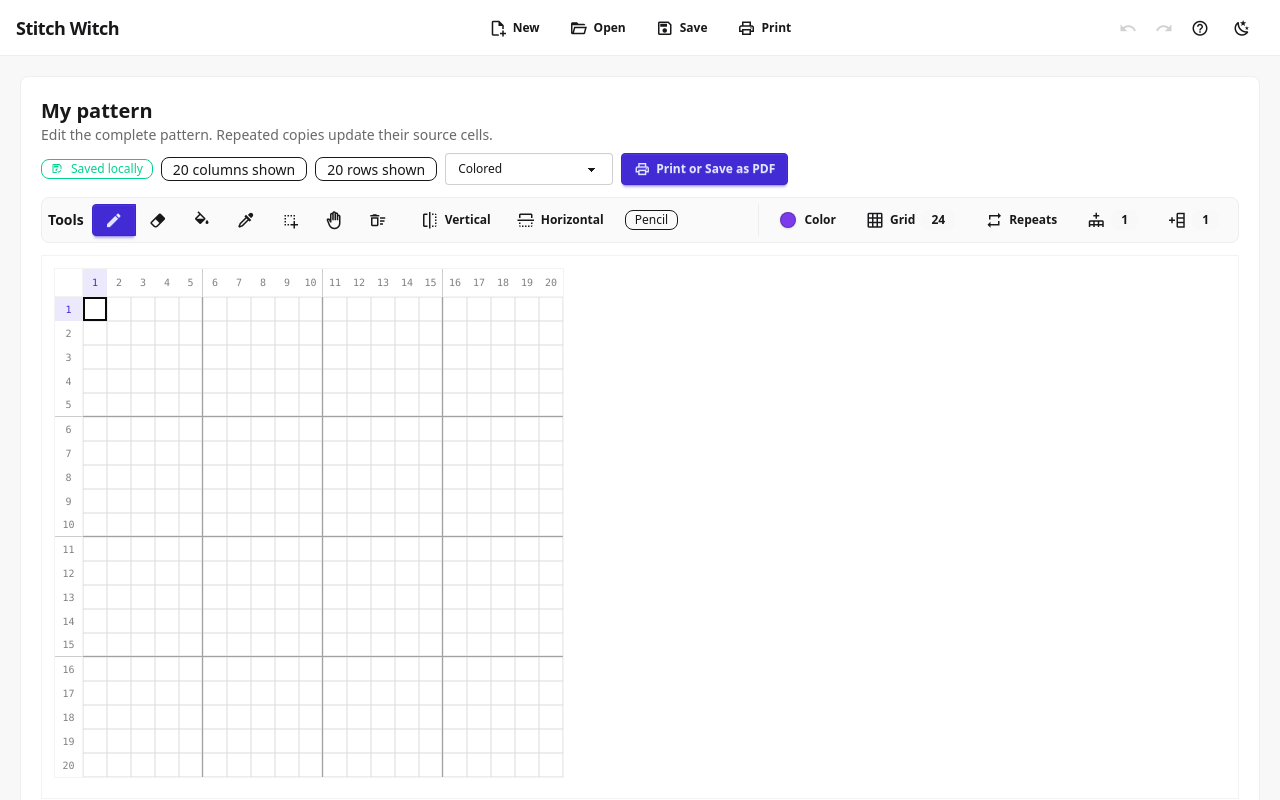
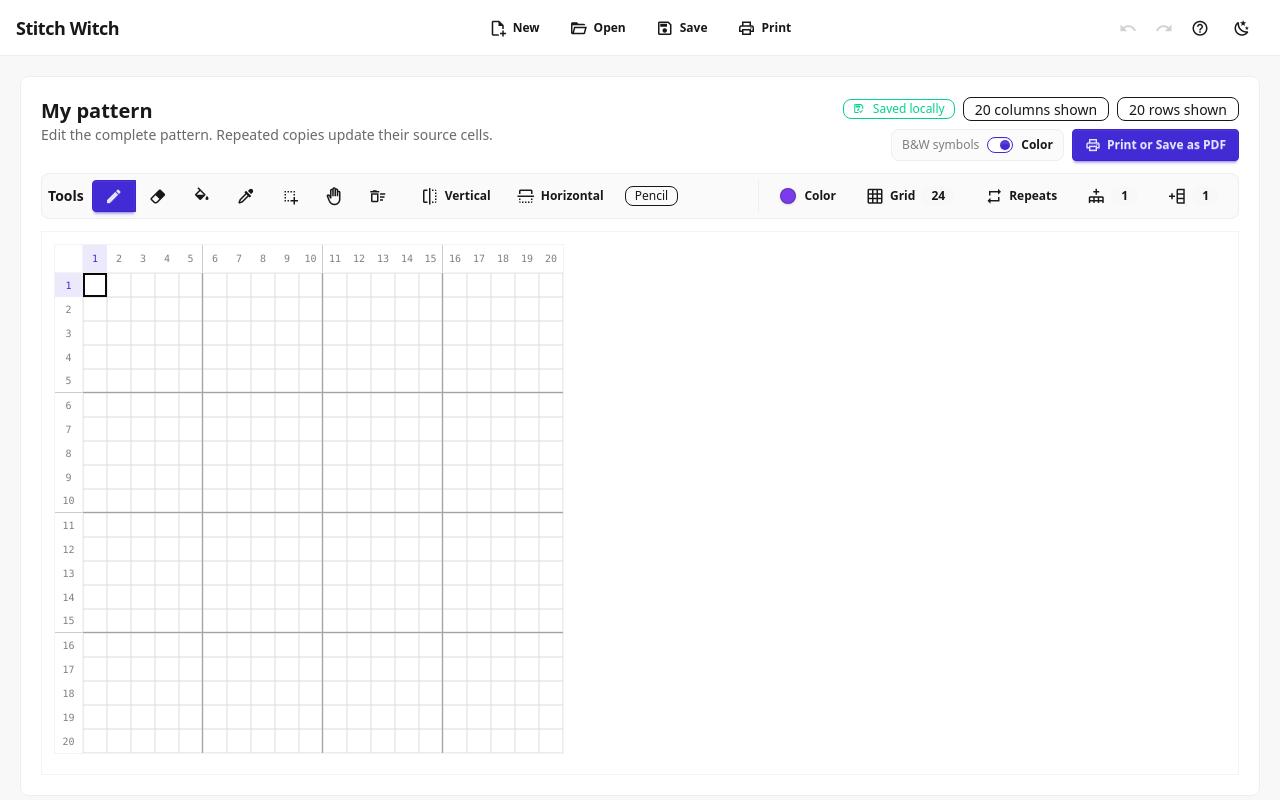
Before and after one commit to carinaruut/stitchwitch, a Vue app: page / in a window 1280 px wide. Shown: the top 800 px of the page. Built offline with nearby package versions, Linux system fonts and the light colour scheme.

Commit message:
update pdf

```diff
--- a/src/App.vue
+++ b/src/App.vue
@@ -32,6 +32,10 @@ const fileInput = ref<HTMLInputElement | null>(null)
 const pendingImport = ref<PatternProject | null>(null)
 const placingSelection = ref(false)
 const printMode = ref<PrintMode>('color')
+const printInColor = computed({
+  get: () => printMode.value === 'color',
+  set: (value: boolean) => { printMode.value = value ? 'color' : 'symbols' },
+})
 const downloadBackupNeeded = ref(pattern.restoredAutosave.value)
 const toolShortcuts: Record<string, DrawingTool> = {
   p: 'pencil',
@@ -274,27 +278,31 @@ onBeforeUnmount(() => {
       <main class="mx-auto max-w-[90rem] space-y-4">
         <section class="card border border-base-300 bg-base-100">
           <div class="card-body gap-3 p-3 sm:p-5">
-              <div class="flex flex-wrap items-center justify-between gap-2">
+              <div class="flex flex-wrap items-start justify-between gap-3">
                 <div>
                   <h1 class="text-xl font-bold">{{ pattern.project.value.name }}</h1>
                   <p class="text-sm text-base-content/65">Edit the complete pattern. Repeated copies update their source cells.</p>
                 </div>
-                <div class="flex flex-wrap items-center justify-end gap-2">
+                <div class="flex w-full flex-col items-stretch gap-2 sm:w-auto sm:items-end">
+                  <div class="flex flex-wrap items-center gap-2 sm:justify-end">
                     <span class="badge badge-sm" :class="pattern.autosaveStatus.value === 'error' ? 'badge-error' : pattern.autosaveStatus.value === 'saving' ? 'badge-ghost' : 'badge-success badge-outline'">
                       <span class="mdi" :class="pattern.autosaveStatus.value === 'error' ? 'mdi-alert-circle-outline' : pattern.autosaveStatus.value === 'saving' ? 'mdi-loading mdi-spin' : 'mdi-content-save-check-outline'" aria-hidden="true"></span>
                       {{ pattern.autosaveStatus.value === 'error' ? 'Backup failed' : pattern.autosaveStatus.value === 'saving' ? 'Saving locally' : 'Saved locally' }}
                     </span>
                     <span class="badge badge-outline">{{ renderedPattern.cells[0].length }} columns shown</span>
                     <span class="badge badge-outline">{{ renderedPattern.cells.length }} rows shown</span>
-                  <label class="sr-only" for="print-mode">PDF and print style</label>
-                  <select id="print-mode" v-model="printMode" class="select select-bordered select-sm w-auto" aria-label="PDF and print style">
-                    <option value="color">Colored</option>
-                    <option value="symbols">Black &amp; white symbols</option>
-                  </select>
+                  </div>
+                  <div class="flex flex-wrap items-center justify-between gap-2 sm:justify-end">
+                    <label class="flex h-8 cursor-pointer items-center gap-2 rounded-lg border border-base-300 bg-base-200/60 px-2.5 text-xs">
+                      <span :class="!printInColor ? 'font-semibold text-base-content' : 'text-base-content/55'">B&amp;W symbols</span>
+                      <input v-model="printInColor" class="toggle toggle-primary toggle-xs" type="checkbox" aria-label="Print charts in color" />
+                      <span :class="printInColor ? 'font-semibold text-base-content' : 'text-base-content/55'">Color</span>
+                    </label>
                     <button class="btn btn-primary btn-sm" type="button" @click="printPattern">
                       <span class="mdi mdi-printer-outline text-base" aria-hidden="true"></span>
                       Print or Save as PDF
                     </button>
+                  </div>
                 </div>
               </div>
               <DrawingTools
```
Lines whose indentation alone changed are shown as unchanged.
